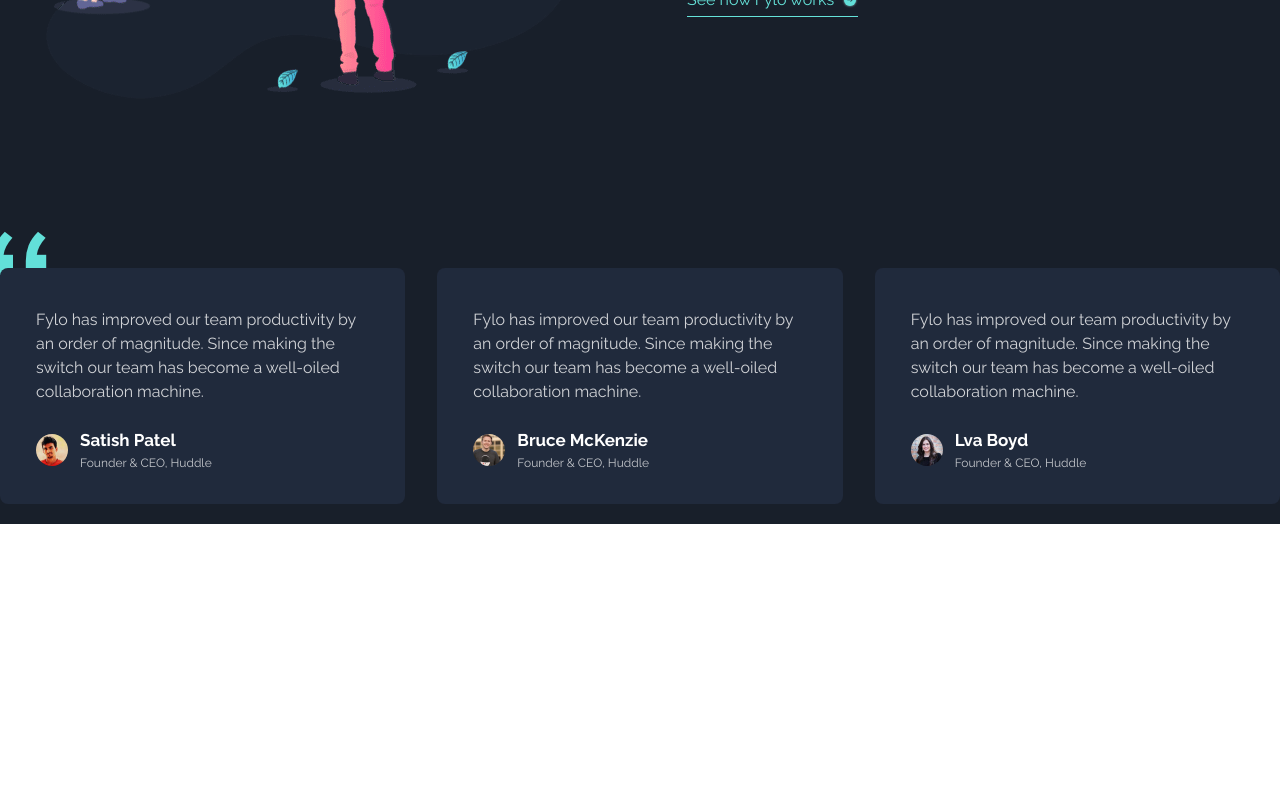
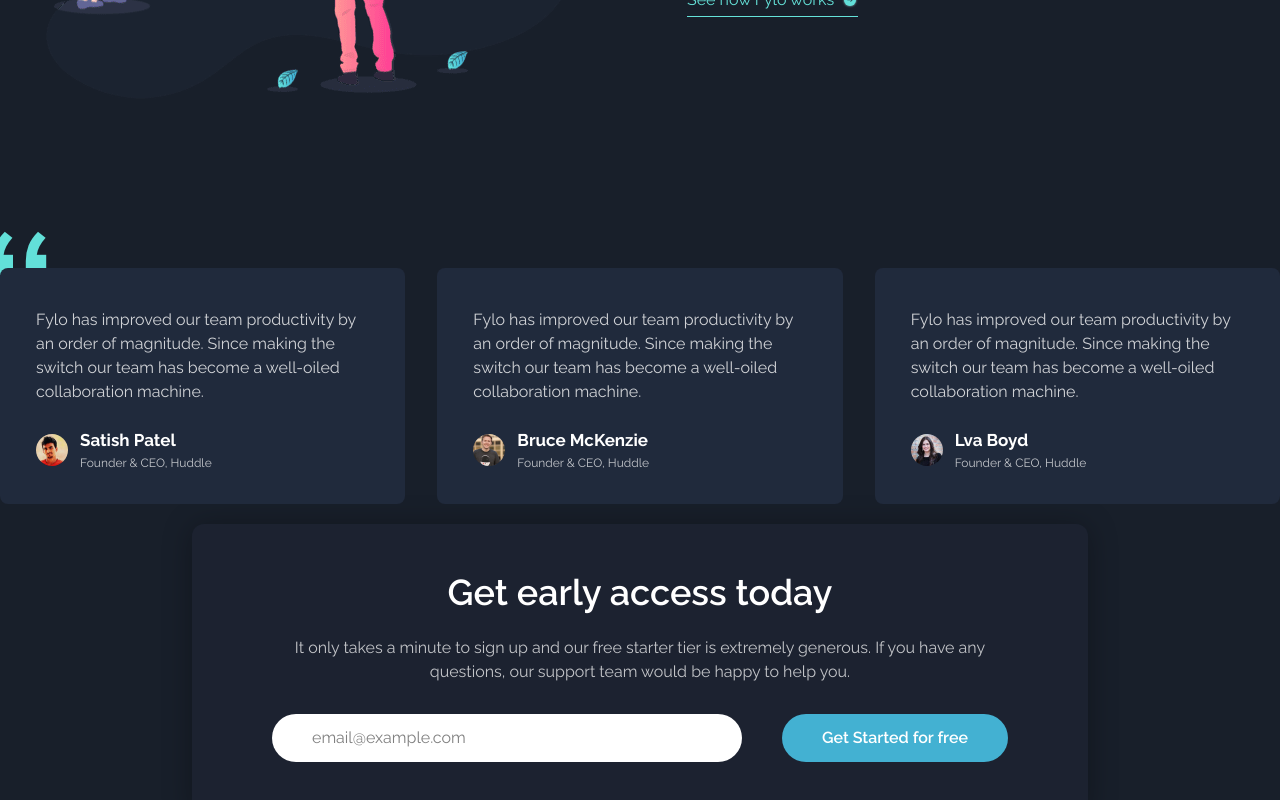
Before and after one commit to preetpalsinghkanda/fylo, a React (Vite) app: page / in a window 1280 px wide. Shown: the part 2249-3049 px from the top of the page. Before the commit the page ends 2773 px from the top, so only its background shows below. Built offline with nearby package versions, Linux system fonts and the light colour scheme.

Commit message:
added early access component

```diff
--- a/src/App.jsx
+++ b/src/App.jsx
@@ -5,6 +5,7 @@
 import Productive from "./components/Productive";
 import Feedback from "./components/Feedback";
 import quotes from "./assets/bg-quotes.png";
+import EarlyAccess from "./components/EarlyAccess";
 
 const App = () => {
   return (
@@ -22,6 +23,7 @@
           <Productive />
           <img className="relative top-7 -left-2 z-50" src={quotes} alt="" />
           <Feedback />
+          <EarlyAccess/>
         </div>
       </div>
     </div>
--- /dev/null
+++ b/src/components/EarlyAccess.jsx
@@ -0,0 +1,30 @@
+import React from "react";
+
+const EarlyAccess = () => {
+  return (
+    <div
+      style={{ boxShadow: "0px 2px 30px #0000004d" }}
+      className=" rounded-xl gap-6 max-w-4xl mx-auto px-20 flex py-12 bg-[#1C2230] flex-col justify-center items-center"
+    >
+      <h4 className="text-4xl font-[600] text-white">Get early access today</h4>
+      <p className="text-[#ffffffbb]  text-center">
+        It only takes a minute to sign up and our free starter tier is extremely
+        generous. If you have any questions, our support team would be happy to
+        help you.
+      </p>
+
+      <div className="flex  my-1.5 gap-10 w-full ">
+        <input
+          type="text"
+          placeholder="email@example.com"
+          className="bg-white  px-10 border-0 w-full rounded-full "
+        />
+        <button className="text-white whitespace-nowrap px-10 py-3 font-[600] rounded-full bg-[#43B1D2]">
+          Get Started for free
+        </button>
+      </div>
+    </div>
+  );
+};
+
+export default EarlyAccess;
```
